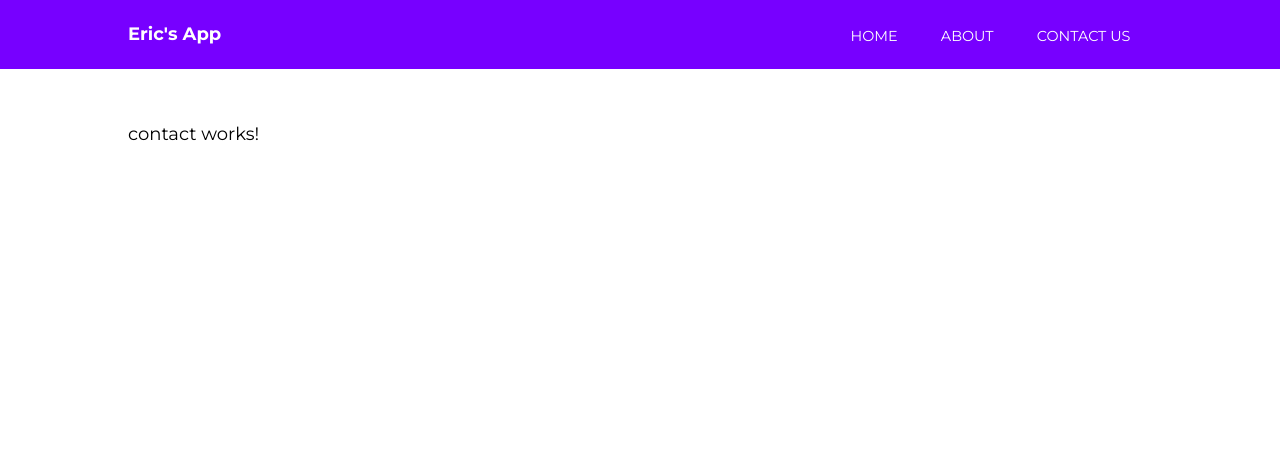
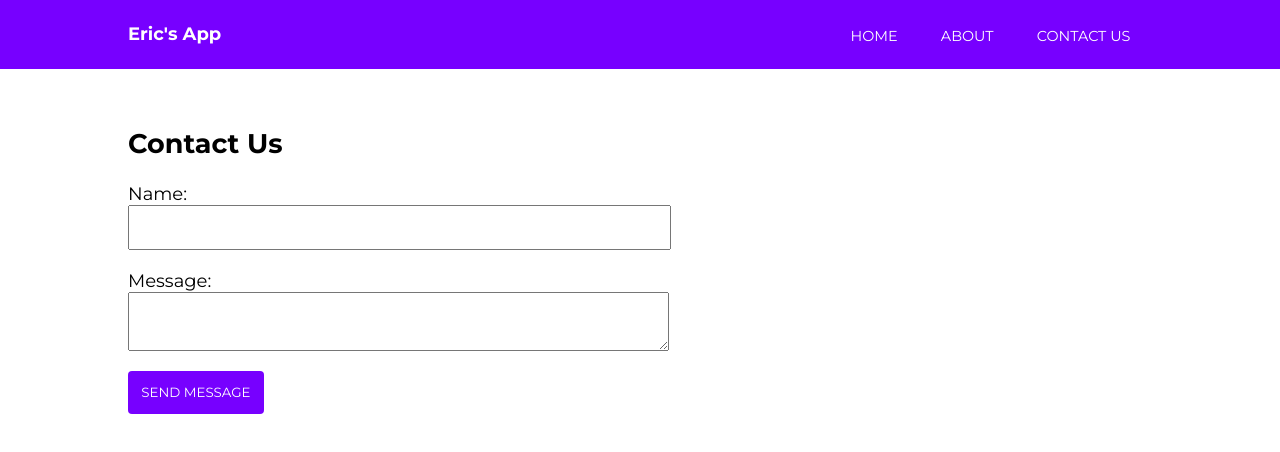
Before and after one commit to eclancy/Queue, an Angular app: page /contact in a window 1280 px wide. Shown: the top 452 px of the page. Built offline with nearby package versions, Linux system fonts and the light colour scheme.

Commit message:
finished tutorial

```diff
--- a/angular.json
+++ b/angular.json
@@ -10,7 +10,7 @@
       "prefix": "app",
       "schematics": {
         "@schematics/angular:component": {
-          "style": "sass"
+          "style": "scss"
         }
       },
       "architect": {
@@ -136,5 +136,10 @@
       }
     }
   },
-  "defaultProject": "PracticeWebsite"
+  "defaultProject": "PracticeWebsite",
+  "schematics": {
+    "@schematics/angular:component": {
+      "styleext": "scss"
+    }
+  }
 }
--- a/package.json
+++ b/package.json
@@ -30,9 +30,9 @@
     "@angular/cli": "~7.3.8",
     "@angular/compiler-cli": "~7.2.0",
     "@angular/language-service": "~7.2.0",
-    "@types/node": "~8.9.4",
     "@types/jasmine": "~2.8.8",
     "@types/jasminewd2": "~2.0.3",
+    "@types/node": "~8.9.4",
     "codelyzer": "~4.5.0",
     "jasmine-core": "~2.99.1",
     "jasmine-spec-reporter": "~4.2.1",
@@ -43,7 +43,7 @@
     "karma-jasmine-html-reporter": "^0.2.2",
     "protractor": "~5.4.0",
     "ts-node": "~7.0.0",
-    "tslint": "~5.11.0",
+    "tslint": "^5.11.0",
     "typescript": "~3.2.2"
   }
 }
--- a/src/app/app.module.ts
+++ b/src/app/app.module.ts
@@ -1,5 +1,7 @@
 import { BrowserModule } from '@angular/platform-browser';
 import { NgModule } from '@angular/core';
+import { HttpClientModule } from '@angular/common/http';
+import {ReactiveFormsModule } from '@angular/forms';
 
 import { AppRoutingModule } from './app-routing.module';
 import { AppComponent } from './app.component';
@@ -18,7 +20,9 @@ import { ContactComponent } from './contact/contact.component';
   ],
   imports: [
     BrowserModule,
-    AppRoutingModule
+    AppRoutingModule,
+    HttpClientModule,
+    ReactiveFormsModule
   ],
   providers: [],
   bootstrap: [AppComponent]
--- a/src/app/contact/contact.component.html
+++ b/src/app/contact/contact.component.html
@@ -1,3 +1,31 @@
-<p>
-  contact works!
-</p>
+<h1>Contact Us </h1>
+
+<form [formGroup]="messageForm" (ngSubmit)="onSubmit()">
+
+<h5 *ngIf="success">Your form is valid!</h5>
+<label >
+  Name:
+  <input type="text" formControlName="name">
+  <div *ngIf="submitted && messageForm.controls.name.errors" class="error">
+    <div *ngIf="messageForm.controls.name.errors.required">Your name is required</div>
+  </div>
+</label>
+
+<label>
+  Message:
+  <textarea formControlName="message"></textarea>
+  <div *ngIf="submitted && messageForm.controls.message.errors" class="error">
+      <div *ngIf="messageForm.controls.message.errors.required">Your name is required</div>
+    </div>
+</label>
+
+<input type="submit" value="Send Message" class="cta">
+
+</form>
+<div *ngIf="submitted" class="results">
+  <strong>Name: </strong>
+  {{messageForm.controls.name.value}}
+
+  <strong>Message: </strong>
+  {{messageForm.controls.message.value}}
+</div>
--- /dev/null
+++ b/src/app/contact/contact.component.scss
@@ -0,0 +1,43 @@
+label {
+    display: block;
+
+    input, textarea {
+        display: block;
+        width: 50%;
+        margin-bottom: 20px;
+        padding: 1em;
+    }
+
+    .error {
+        margin-top: -20px;
+        background: yellow;
+        padding: .5em;
+        display: inline-block;
+        font-size: .9em;
+        margin-bottom: 20px;
+    }
+}
+
+.cta {
+    background: #7700FF;
+    border: none;
+    color: white;
+
+    text-transform: uppercase;
+    border-radius: 4px;
+    padding: 1em;
+    cursor: pointer;
+    font-family: 'Montserrat';
+}
+
+.results {
+    margin-top: 50px;
+
+    strong {
+        display: block;
+    }
+    span {
+        margin-bottom: 20px;
+        display: block;
+    }
+}
--- a/src/app/contact/contact.component.ts
+++ b/src/app/contact/contact.component.ts
@@ -1,14 +1,32 @@
 import { Component, OnInit } from '@angular/core';
+import { FormBuilder, FormGroup, Validators } from '@angular/forms';
 
 @Component({
   selector: 'app-contact',
   templateUrl: './contact.component.html',
-  styleUrls: ['./contact.component.sass']
+  styleUrls: ['./contact.component.scss']
 })
 export class ContactComponent implements OnInit {
 
-  constructor() { }
+  messageForm: FormGroup;
+  submitted: Boolean = false;
+  success: Boolean = false
 
+  constructor(private formBuilder: FormBuilder) {
+    this.messageForm = this.formBuilder.group({
+      name: ['', Validators.required],
+      message: ['', Validators.required]
+
+    })
+   }
+
+   onSubmit(){
+     this.submitted = true;
+     if (this.messageForm.valid) {
+      this.success = true;
+     }
+     return;
+   }
   ngOnInit() {
   }
 
--- /dev/null
+++ b/src/app/data.service.ts
@@ -0,0 +1,14 @@
+import { Injectable } from '@angular/core';
+import {HttpClient} from '@angular/common/http';
+
+@Injectable({
+  providedIn: 'root'
+})
+export class DataService {
+
+  constructor(private http: HttpClient) { }
+
+  getUsers() {
+    return this.http.get('https://jsonplaceholder.typicode.com/photos');
+  }
+}
--- a/src/app/home/home.component.html
+++ b/src/app/home/home.component.html
@@ -1,3 +1,40 @@
-<p>
-  home works!
-</p>
+<h1 [ngStyle]="{
+  'color': h1Style ? 'gray' : 'black',
+  'font-size': !h1Style ? '1em' : '4em'
+}">Home</h1>
+
+<!-- These are other events you can use
+(focus)="testFunction()"
+(blur)="testFunction()"
+(submit)="testFunction()"
+(scroll)="testFunction()"
+
+(cut)="testFunction()"
+(copy)="testFunction()"
+(paste)="testFunction()"
+
+(keydown)="testFunction()"
+(keypress)="testFunction()"
+(keyup)="testFunction()"
+
+(mouseenter)="testFunction()"
+(mousedown)="testFunction()"
+(mouseup)="testFunction()"
+
+(click)="testFunction()"
+(dblclick)="testFunction()"
+
+(drag)="testFunction()"
+(dragover)="testFunction()"
+(drop)="testFunction()"
+-->
+
+
+<button (click)="testFunction()" (enter)="testFunction()" (dragover)="testFunction()">Click Me</button>
+
+<ul *ngIf="users">
+  <li *ngFor="let user of users | slice:0:10;">
+    <img [src]="user.thumbnailUrl" >
+    <p>{{user.title}}</p>
+  </li>
+</ul>
--- a/src/app/home/home.component.scss
+++ b/src/app/home/home.component.scss
@@ -0,0 +1,30 @@
+.gray {
+    color: gray;
+}
+.large {
+    font-size: 4em;
+}
+
+ul {
+    list-style-type: none;
+    margin: 0;padding: 0;
+
+    li {
+        background: rgb(238, 238, 238);
+        padding: 2em;
+        border-radius: 4px;
+        margin-bottom: 7px;
+        display: grid;
+        grid-template-columns: 60px auto;
+
+        p {
+            font-weight: bold;
+            margin-left: 20px;
+        }
+
+        img {
+            border-radius: 50%;
+            width: 100%;
+        }
+    }
+}
--- a/src/app/home/home.component.ts
+++ b/src/app/home/home.component.ts
@@ -1,4 +1,5 @@
 import { Component, OnInit } from '@angular/core';
+import {DataService } from '../data.service';
 
 @Component({
   selector: 'app-home',
@@ -7,9 +8,26 @@ import { Component, OnInit } from '@angular/core';
 })
 export class HomeComponent implements OnInit {
 
-  constructor() { }
+  h1Style: boolean = false;
+
+  constructor(private data: DataService) { }
+
+  users: Object;
 
   ngOnInit() {
+    this.data.getUsers().subscribe(data => {
+      this.users = data;
+      console.log(this.users);
+    });
+  }
+
+  testFunction() {
+    console.log('clicked');
+    this.h1Style = true;
+  }
+
+  serviceFunction() {
+    this.data.getUsers();
   }
 
 }
```
Also changed, not shown: src/app/contact/contact.component.sass (deleted), 1 other file (tests, documents, lock files or other folders).
